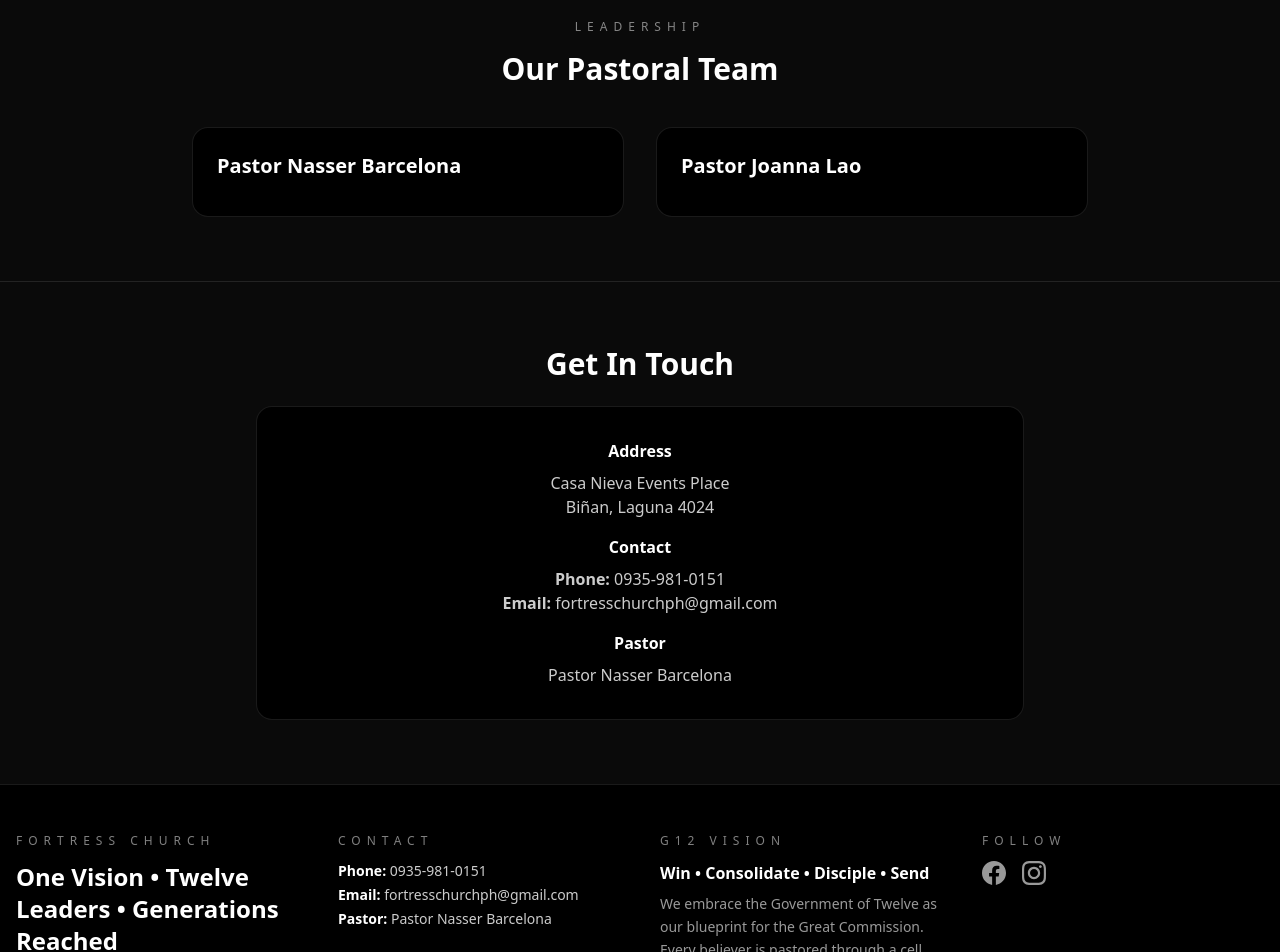
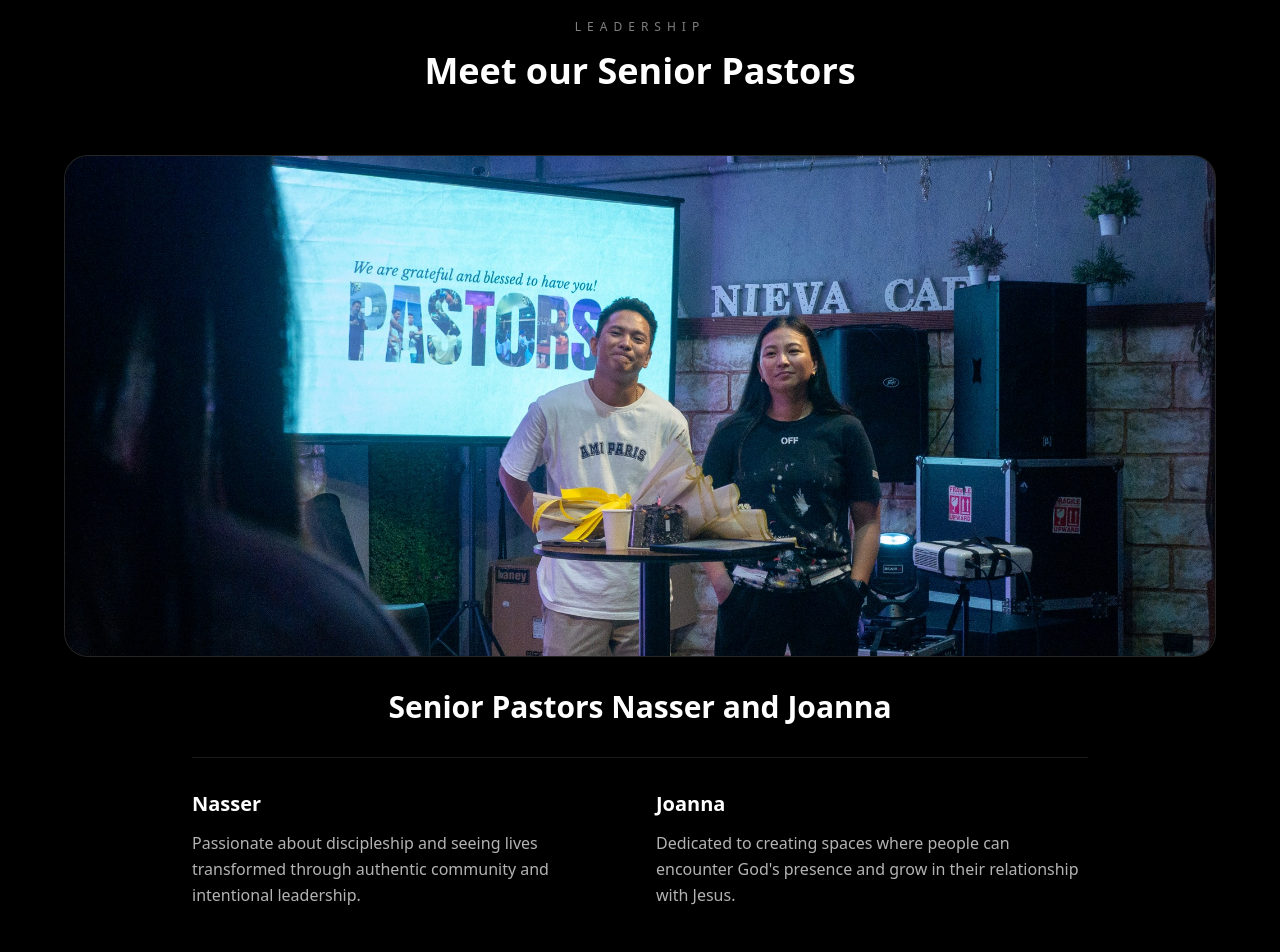
Before and after one commit to RoelVilladiego02/fortress-church, a React (Vite) app: page /about in a window 1280 px wide. Shown: the part 1900-2852 px from the top of the page. Built offline with nearby package versions, Linux system fonts and the light colour scheme.

Commit message:
Add senior pastors information and image to About page, replacing previous team data. Enhance layout and styling for improved presentation.

```diff
--- /dev/null
+++ b/src/data/pastor.json
@@ -0,0 +1,15 @@
+{
+  "seniorPastors": {
+    "title": "Senior Pastors Nasser and Joanna",
+      "pastors": [
+      {
+        "name": "Nasser",
+        "bio": "Passionate about discipleship and seeing lives transformed through authentic community and intentional leadership."
+      },
+      {
+        "name": "Joanna",
+        "bio": "Dedicated to creating spaces where people can encounter God's presence and grow in their relationship with Jesus."
+      }
+    ]
+  }
+}
--- a/src/data/team.json
+++ /dev/null
@@ -1,12 +0,0 @@
-{
-  "leadership": [
-    {
-      "name": "Pastor Nasser Barcelona",
-      "photo": ""
-    },
-    {
-      "name": "Pastor Joanna Lao",
-      "photo": ""
-    }
-  ]
-}
--- a/src/pages/About.jsx
+++ b/src/pages/About.jsx
@@ -1,8 +1,10 @@
 import churchInfo from '../data/church-info.json';
-import teamInfo from '../data/team.json';
+import pastorInfo from '../data/pastor.json';
+import pastorsImage from '../assets/pastors/pastors.jpg';
 
 export default function About() {
   const { g12Vision, futureAddress } = churchInfo;
+  const { seniorPastors } = pastorInfo;
 
   return (
     <div className="min-h-screen bg-neutral-950 text-white">
@@ -107,19 +109,44 @@ export default function About() {
       </section>
 
       {/* Leadership Section */}
-      <section className="py-16 border-b border-white/10">
+      <section className="py-16 border-b border-white/10 bg-black">
         <div className="container mx-auto px-4">
-          <div className="max-w-4xl mx-auto">
+          <div className="max-w-6xl mx-auto">
             <p className="text-xs uppercase tracking-[0.5em] text-white/50 mb-4 text-center">Leadership</p>
-            <h2 className="text-3xl font-bold text-center mb-10">Our Pastoral Team</h2>
-            <div className="grid grid-cols-1 md:grid-cols-2 gap-8">
-              {teamInfo.leadership.map((member, index) => (
-                <div key={index} className="border border-white/10 rounded-2xl p-6 bg-black">
-                  <h3 className="text-xl font-semibold mb-2">{member.name}</h3>
-                  <p className="text-white/60 font-medium mb-3">{member.role}</p>
-                  <p className="text-white/75">{member.bio}</p>
+            <h2 className="text-3xl md:text-4xl font-bold text-center mb-16">Meet our Senior Pastors</h2>
+
+            {/* Image first, then content below */}
+            <div className="space-y-8">
+              {/* Landscape image */}
+              <div className="border border-white/10 rounded-3xl overflow-hidden bg-white/5 shadow-2xl">
+                <img
+                  src={pastorsImage}
+                  alt="Senior Pastors James and Kate"
+                  className="w-full h-[400px] md:h-[500px] object-cover"
+                />
+              </div>
+
+              {/* Content below image */}
+              <div className="max-w-4xl mx-auto space-y-8">
+                <div className="text-center">
+                  <h3 className="text-2xl md:text-3xl font-bold mb-4">{seniorPastors.title}</h3>
+                  <p className="text-white/80 leading-relaxed text-base md:text-lg">
+                    {seniorPastors.bio}
+                  </p>
                 </div>
-              ))}
+
+                {/* Two separate details */}
+                <div className="grid grid-cols-1 md:grid-cols-2 gap-8 pt-8 border-t border-white/10">
+                  {seniorPastors.pastors.map((pastor, index) => (
+                    <div key={index}>
+                      <h4 className="text-xl font-semibold mb-3 text-white">{pastor.name}</h4>
+                      <p className="text-white/70 leading-relaxed">
+                        {pastor.bio}
+                      </p>
+                    </div>
+                  ))}
+                </div>
+              </div>
             </div>
           </div>
         </div>
```
Also changed, not shown: src/assets/pastors/pastors.jpg (added).
